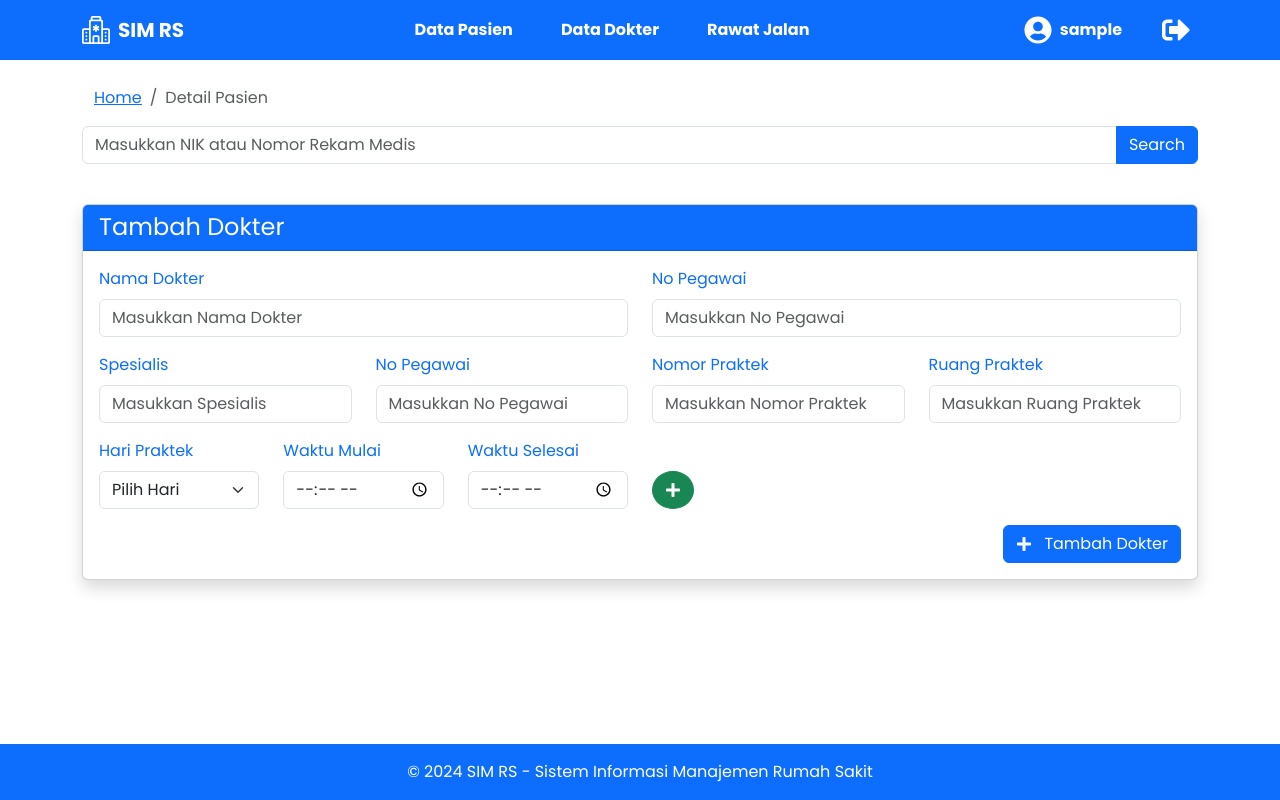
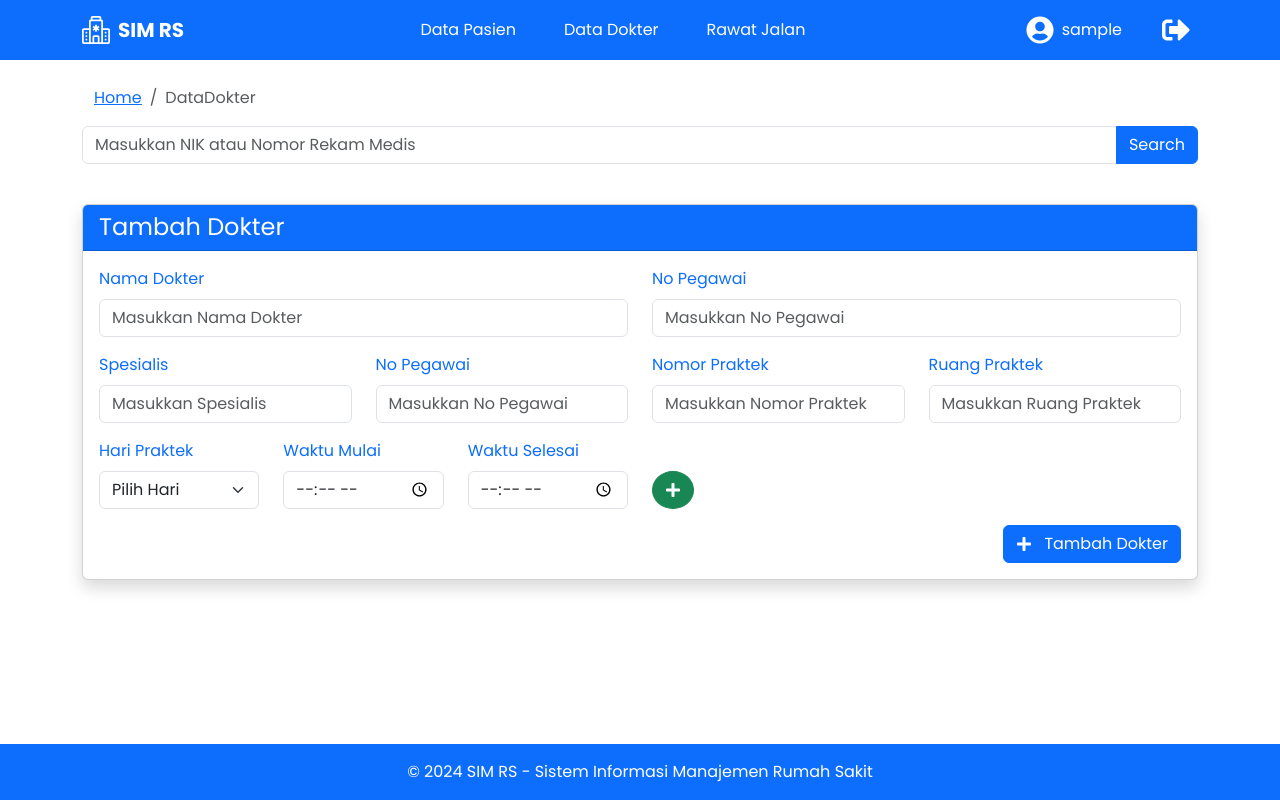
Before and after one commit to kkse-sttnf/simrs-frontend, a React (Create React App) app: page /DataDokter in a window 1280 px wide. Built offline with nearby package versions, Linux system fonts and the light colour scheme; sample sign-in values are in the browser's storage.

Commit message:
Memperbaiki Breadcumb agar Dinamis

```diff
--- a/src/components/Breadcumbs/Breadcumbs.jsx
+++ b/src/components/Breadcumbs/Breadcumbs.jsx
@@ -1,15 +1,31 @@
 import React from "react";
 import { Breadcrumb, Container } from "react-bootstrap";
-import { Link } from "react-router-dom";
+import { Link, useLocation } from "react-router-dom";
 
 const Breadcrumbs = () => {
+  const location = useLocation();
+  const pathnames = location.pathname.split("/").filter((x) => x);
+
   return (
     <Container className="px-4 mt-3">
       <Breadcrumb>
         <Breadcrumb.Item>
           <Link to="/">Home</Link>
         </Breadcrumb.Item>
-        <Breadcrumb.Item active>Detail Pasien</Breadcrumb.Item>
+        {pathnames.map((name, index) => {
+          const routeTo = `/${pathnames.slice(0, index + 1).join("/")}`;
+          const isLast = index === pathnames.length - 1;
+
+          return isLast ? (
+            <Breadcrumb.Item key={name} active>
+              {name.charAt(0).toUpperCase() + name.slice(1)}
+            </Breadcrumb.Item>
+          ) : (
+            <Breadcrumb.Item key={name}>
+              <Link to={routeTo}>{name.charAt(0).toUpperCase() + name.slice(1)}</Link>
+            </Breadcrumb.Item>
+          );
+        })}
       </Breadcrumb>
     </Container>
   );
--- a/src/components/Navbar/NavbarComponent.jsx
+++ b/src/components/Navbar/NavbarComponent.jsx
@@ -32,13 +32,13 @@ const NavbarComponent = () => {
           <Navbar.Collapse id="navbar-content">
             {/* Menu Tengah */}
             <Nav className="mx-auto text-center">
-              <Nav.Link as={Link} to="/DataPasien" className="mx-3 text-white fw-semibold">
+              <Nav.Link as={Link} to="/DataPasien" className="mx-3 text-white">
                 Data Pasien
               </Nav.Link>
-              <Nav.Link as={Link} to="/DataDokter" className="mx-3 text-white fw-semibold">
+              <Nav.Link as={Link} to="/DataDokter" className="mx-3 text-white ">
                 Data Dokter
               </Nav.Link>
-              <Nav.Link as={Link} to="/RawatJalan" className="mx-3 text-white fw-semibold">
+              <Nav.Link as={Link} to="/RawatJalan" className="mx-3 text-white ">
                 Rawat Jalan
               </Nav.Link>
             </Nav>
@@ -48,7 +48,7 @@ const NavbarComponent = () => {
               {username && (
                 <Nav.Item className="text-white me-3 d-flex align-items-center">
                   <FaUserCircle size={28} className="me-2" />
-                  <span className="fw-semibold">{username}</span>
+                  <span>{username}</span>
                 </Nav.Item>
               )}
 
--- a/src/pages/LoginForm/LoginForm.jsx
+++ b/src/pages/LoginForm/LoginForm.jsx
@@ -25,7 +25,7 @@ const LoginForm = () => {
 
       if (user) {
         sessionStorage.setItem("isLoggedIn", "true");
-        sessionStorage.setItem("username", user.username); // Simpan username
+        sessionStorage.setItem("username", user.username);
         alert("Login Berhasil!");
         navigate("/DetailPasien");
       } else {
```
